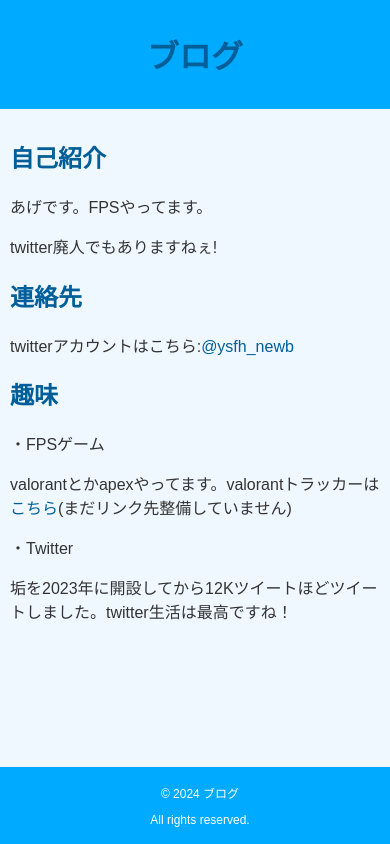
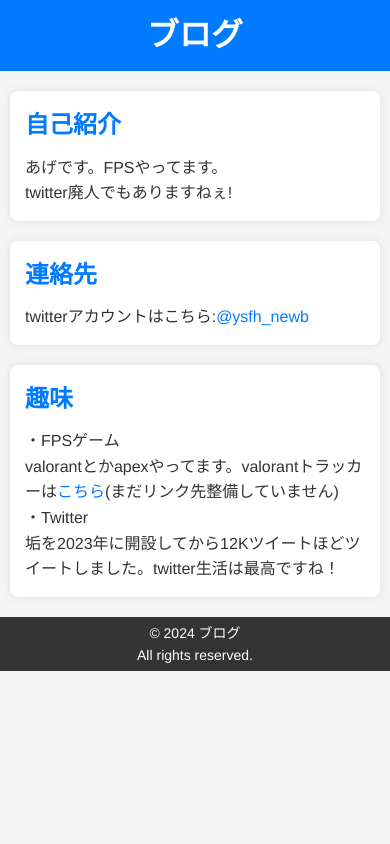
Before and after one commit to AGE-00/mypage, a plain HTML site: page index.html in a window 390 px wide. Drawn offline with Linux system fonts and the light colour scheme.

Commit message:
Update styles.css

```diff
--- a/styles.css
+++ b/styles.css
@@ -1,32 +1,54 @@
-body {
-    font-family: Arial, sans-serif;
+/* リセットCSS */
+* {
     margin: 0;
     padding: 0;
-    background-color: #f0f8ff;
-    color: #333;
+    box-sizing: border-box;
 }
 
+/* 基本スタイル */
+body {
+    font-family: 'Helvetica Neue', Arial, sans-serif;
+    background-color: #f5f5f5;
+    color: #333;
+    line-height: 1.6;
+}
+
+/* ヘッダー */
 header {
-    background-color: #00aaff;
+    background-color: #007BFF;
     color: white;
-    padding: 20px;
+    padding: 20px 0;
     text-align: center;
 }
 
-main {
-    padding: 20px;
+header h1 {
+    font-size: 2.5em;
 }
 
-section {
-    margin-bottom: 20px;
+/* メインコンテンツ */
+main {
+    max-width: 1200px;
+    margin: 20px auto;
+    padding: 0 20px;
 }
 
-h1, h2 {
-    color: #005f99;
+/* セクション */
+section {
+    background: white;
+    margin-bottom: 20px;
+    padding: 20px;
+    border-radius: 8px;
+    box-shadow: 0 0 10px rgba(0,0,0,0.1);
 }
 
+section h2 {
+    color: #007BFF;
+    margin-bottom: 10px;
+}
+
+/* リンク */
 a {
-    color: #005f99;
+    color: #007BFF;
     text-decoration: none;
 }
 
@@ -34,31 +56,37 @@ a:hover {
     text-decoration: underline;
 }
 
+/* フッター */
 footer {
-    background-color: #00aaff;
+    background-color: #333;
     color: white;
     text-align: center;
-    padding: 10px;
-    position: fixed;
+    padding: 10px 0;
+    position: relative;
     bottom: 0;
     width: 100%;
 }
-/* メディアクエリを追加 */
+
+/* レスポンシブデザイン */
 @media (max-width: 600px) {
     header {
-        padding: 10px;
+        padding: 10px 0;
+    }
+
+    header h1 {
+        font-size: 2em;
     }
 
     main {
-        padding: 10px;
+        padding: 0 10px;
+    }
+
+    section {
+        padding: 15px;
     }
 
     footer {
-        padding: 5px;
-        font-size: 12px;
-    }
-
-    section {
-        margin-bottom: 10px;
+        padding: 5px 0;
+        font-size: 14px;
     }
 }
```
